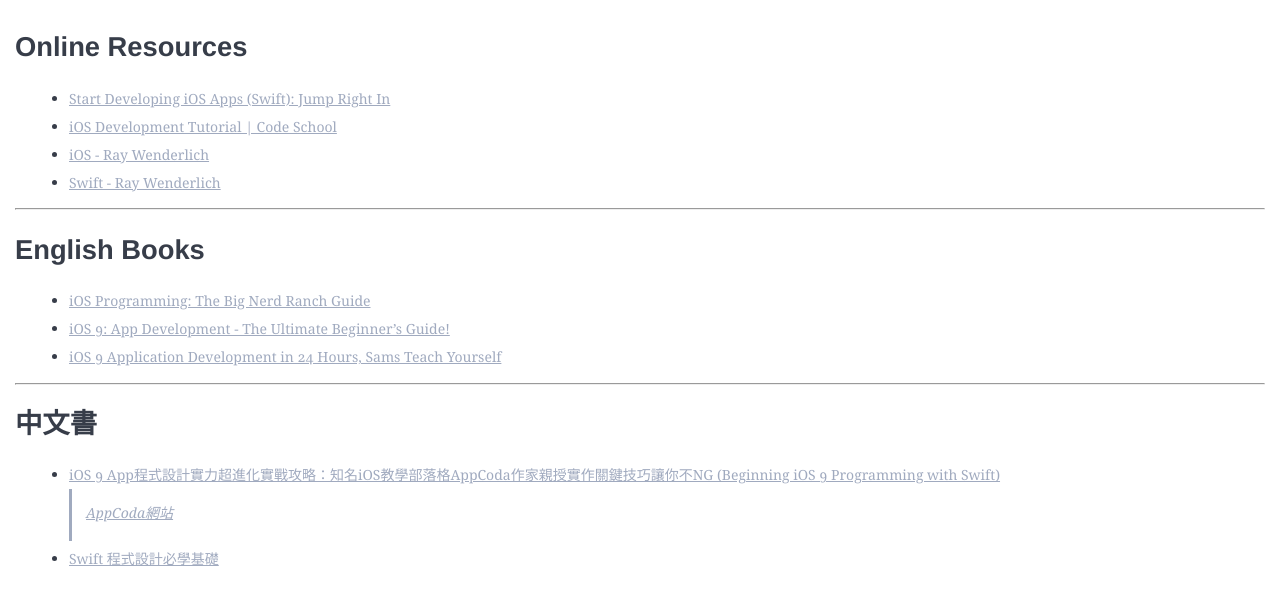
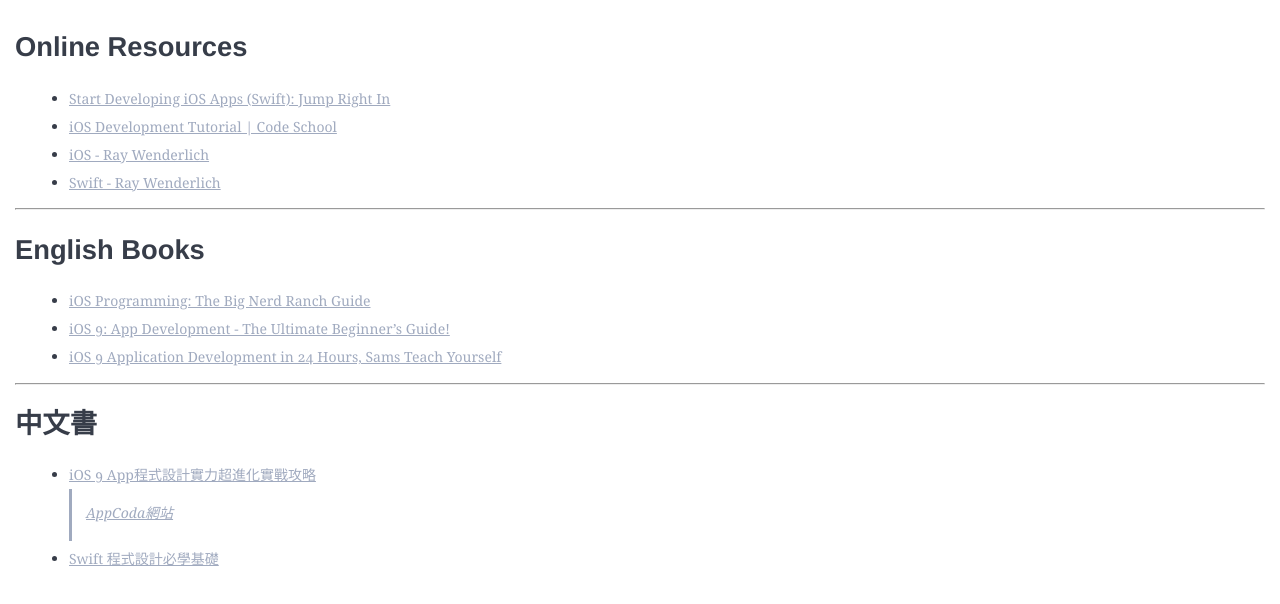
Before and after one commit to phinixtw/phinixtw.github.io, a plain HTML site: page dev/iOS_App_Learn_2016_md.html in a window 1280 px wide. Drawn offline with nearby package versions, Linux system fonts and the light colour scheme.

Commit message:
Fix iOS app learn notes

```diff
--- a/dev/iOS_App_Learn_2016_md.html
+++ b/dev/iOS_App_Learn_2016_md.html
@@ -16,7 +16,7 @@
 <hr>
 <h2><a id="_16"></a>中文書</h2>
 <ul>
-<li><a href="http://www.tenlong.com.tw/items/9864340727?item_id=1009746">iOS 9 App程式設計實力超進化實戰攻略：知名iOS教學部落格AppCoda作家親授實作關鍵技巧讓你不NG (Beginning iOS 9 Programming with Swift)</a>
+<li><a href="http://www.tenlong.com.tw/items/9864340727?item_id=1009746">iOS 9 App程式設計實力超進化實戰攻略</a>
 <blockquote>
 <p><a href="https://www.appcoda.com/swift/">AppCoda網站</a></p>
 </blockquote>
```
Also changed, not shown: 1 other file.
